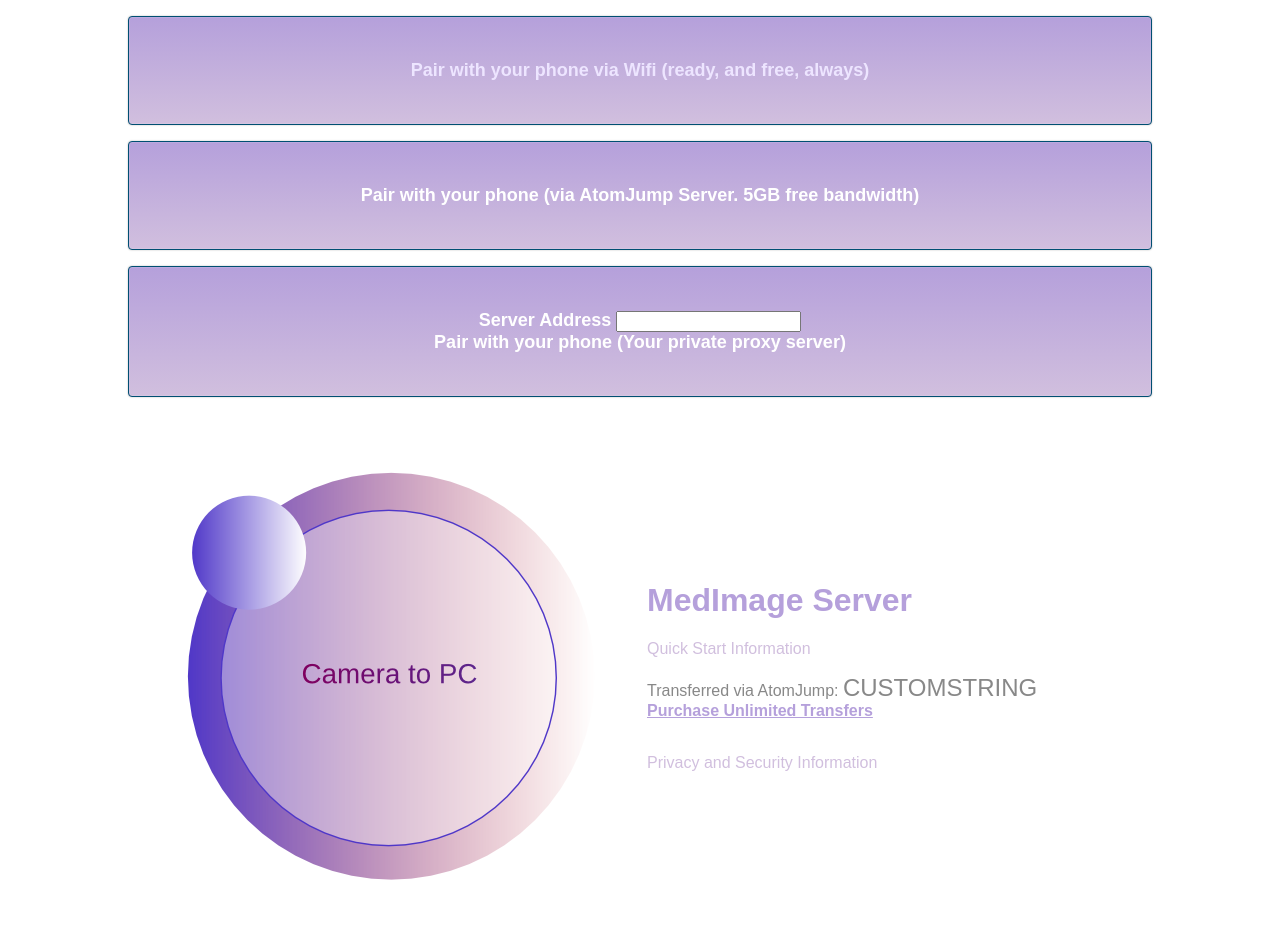
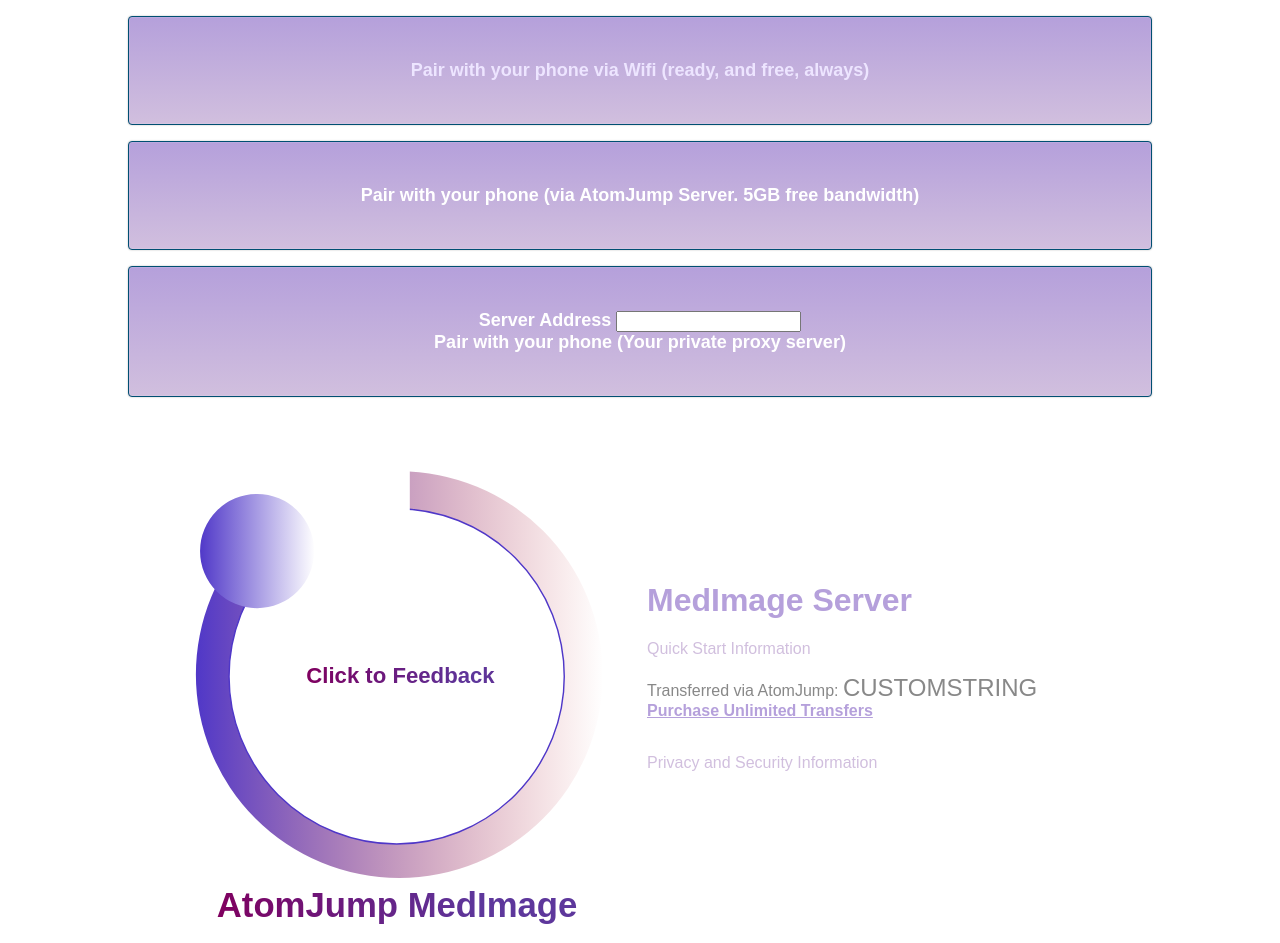
Before and after one commit to atomjump/medimageserv, a website: page public/index.html in a window 1280 px wide. Drawn offline with Linux system fonts and the light colour scheme.

Commit message:
Better logo

```diff
--- a/public/index.html
+++ b/public/index.html
@@ -41,7 +41,7 @@
 
 	<table>
 		<tr>
-			<td><a  href="http://medimage.atomjump.com"><img border="0" src="medimage-icon.png" width="512" height="512"></a></td>
+			<td><a  href="http://medimage.atomjump.com"><img border="0" src="medimage-www-logo.svg" width="512" height="512"></a></td>
 			<td>
 				<h1><a class="hlink" href="http://medimage.atomjump.com">MedImage Server</a></h1>
 
```
